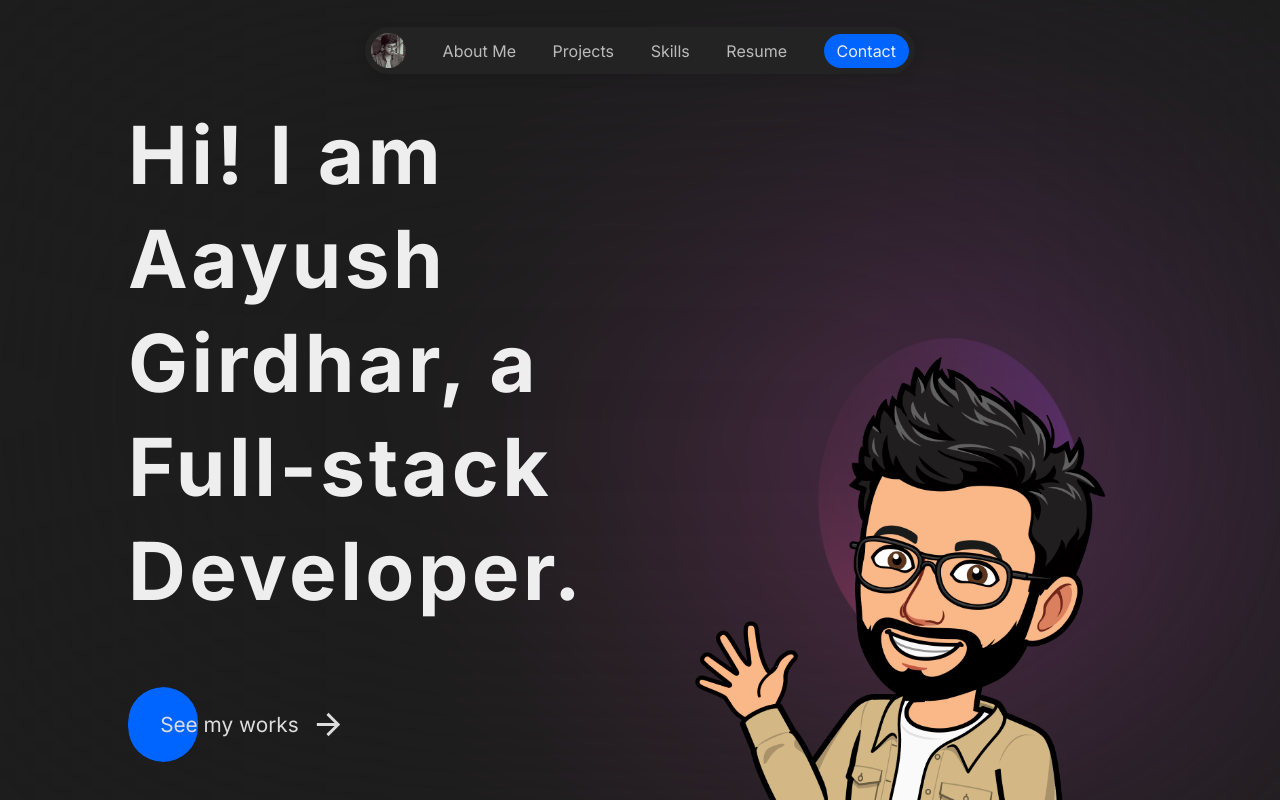
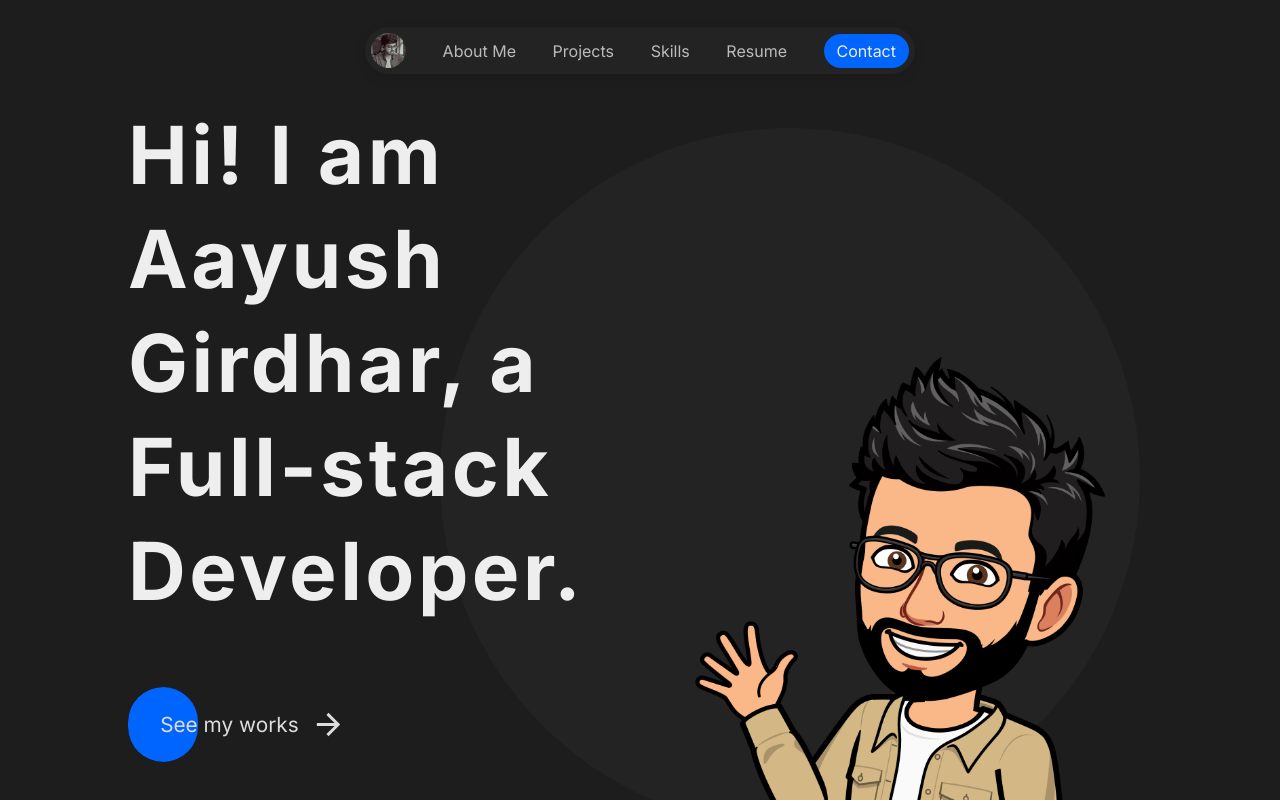
Before and after one commit to aayushgirdhar/portfolio, a React (Vite) app: page / in a window 1280 px wide. Shown: the top 800 px of the page. Built offline with nearby package versions, Linux system fonts and the light colour scheme.

Commit message:
minor changes

```diff
--- a/src/App.jsx
+++ b/src/App.jsx
@@ -6,8 +6,8 @@ import Contact from "./components/Contact/Contact";
 function App() {
   return (
     <>
-      <div id="blur"></div>
-      <Blob />
+      {/* <div id="blur"></div> */}
+      {/* <Blob /> */}
       <Navbar />
       <Hero />
       <Quote />
--- a/src/components/Blob/Blob.jsx
+++ b/src/components/Blob/Blob.jsx
@@ -11,9 +11,6 @@ const Blob = () => {
       setPosition({ x: clientX, y: clientY });
     };
     document.addEventListener("mousemove", handleMouseMove);
-
-    const blob = document.getElementById("blob");
-    blob.animate;
     return () => {
       document.removeEventListener("mousemove", handleMouseMove);
     };
@@ -36,6 +33,7 @@ const Blob = () => {
           ease: "linear",
           repeat: 0,
           stiffness: 20,
+
         },
         top: {
           duration: 0.2,
--- a/src/components/Hero/Hero.css
+++ b/src/components/Hero/Hero.css
@@ -7,7 +7,6 @@
   background-color: #232323;
   left: calc(50% - 200px);
   top: 16%;
-  display: none;
 }
 
 .location {
--- a/src/components/Hero/Hero.jsx
+++ b/src/components/Hero/Hero.jsx
@@ -7,7 +7,15 @@ import "./Hero.css";
 const Hero = () => {
   return (
     <>
-      <div className="hero-background-circle"></div>
+      <motion.div
+        className="hero-background-circle"
+        initial={{ opacity: 0.01, scale: 0.8 }}
+        animate={{ opacity: 1, scale: 1 }}
+        transition={{ type: "spring", duration: 0.3, stiffness: 200 }}
+      ></motion.div>
+
+
+
       {/* <div className="hero-background-cross"></div> */}
       {/* <motion.div
         initial={{ x: -200 }}
@@ -17,6 +25,9 @@ const Hero = () => {
       >
         <p>Located in India</p>
       </motion.div> */}
+
+
+
       <div className="hero-section">
         <div className="hero-left">
           <motion.h1
--- a/src/components/Quote/Quote.css
+++ b/src/components/Quote/Quote.css
@@ -9,7 +9,7 @@
   justify-content: center;
   text-align: center;
   flex-direction: column;
-  /* background-color: #232323; */
+  background-color: #232323;
 }
 .quote {
   font-size: 4rem;
```
Also changed, not shown: src/components/Quote/Quote.jsx (line endings or trailing spaces).
